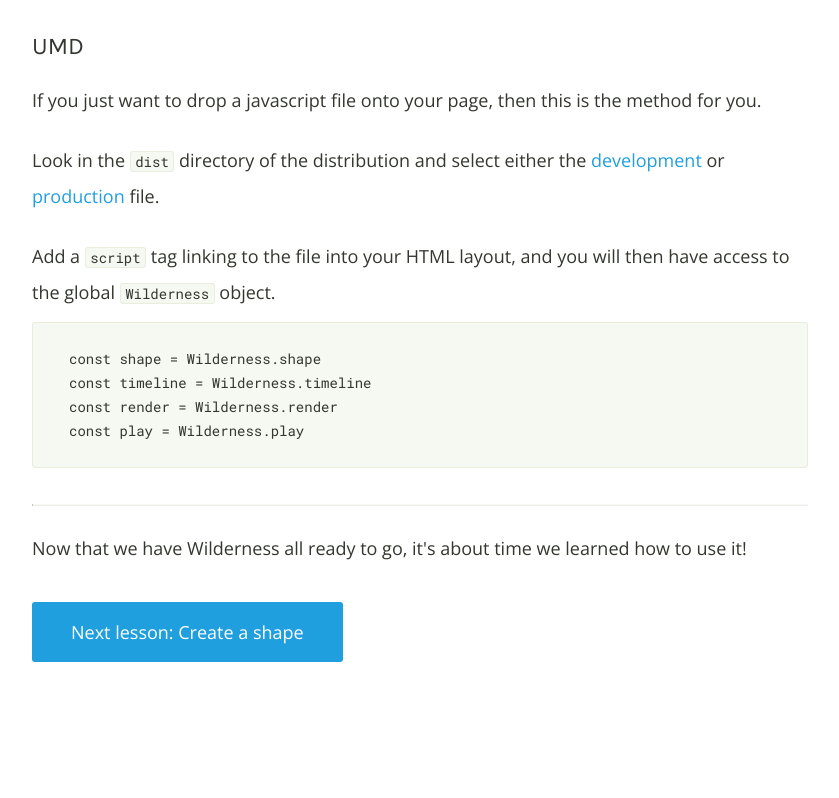
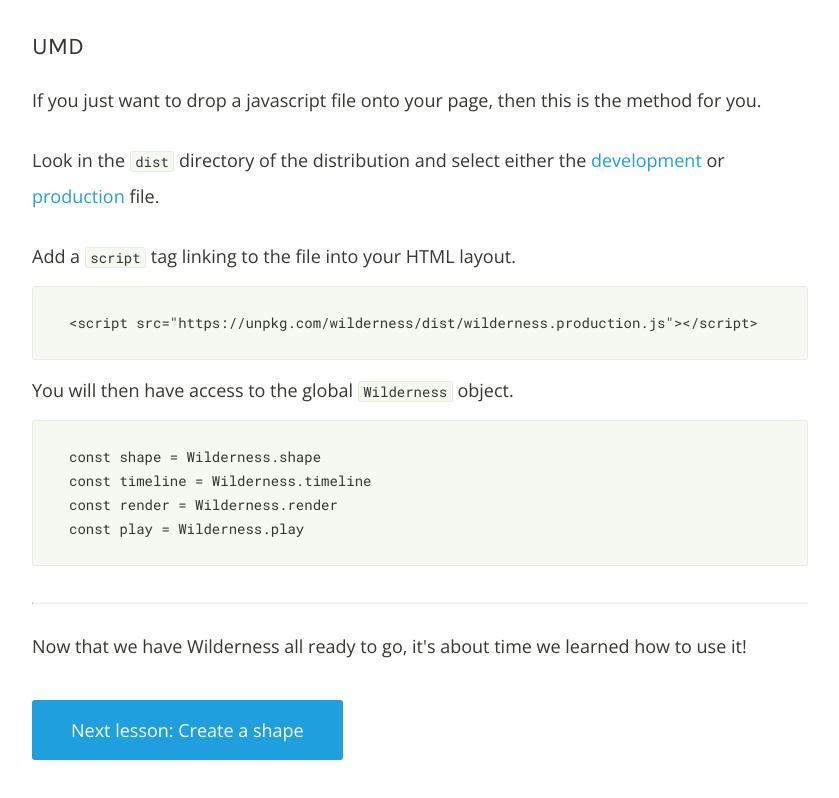
Before and after one commit to colinmeinke/wilderness-docs, a Next.js app: page /getting-started/installation in a window 1280 px wide. Shown: the part 946-1744 px from the top of the page, without its empty margins (4-843 px from the left). Before the commit the page ends 1680 px from the top, so only its background shows below. Built offline with nearby package versions, Linux system fonts and the light colour scheme.

Commit message:
add code example of umd script installation

```diff
--- a/pages/getting-started/installation.js
+++ b/pages/getting-started/installation.js
@@ -77,8 +77,16 @@
     </p>
 
     <p>
-      Add a <Code inline>script</Code> tag linking to the file into your HTML layout,
-      and you will then have access to the global <Code inline>Wilderness</Code> {' '}
+      Add a <Code inline>script</Code> tag linking to the file into your HTML
+      layout.
+    </p>
+
+    <Code>{`
+<script src="https://unpkg.com/wilderness/dist/wilderness.production.js"></script>
+    `}</Code>
+
+    <p>
+      You will then have access to the global <Code inline>Wilderness</Code> {' '}
       object.
     </p>
 
```
